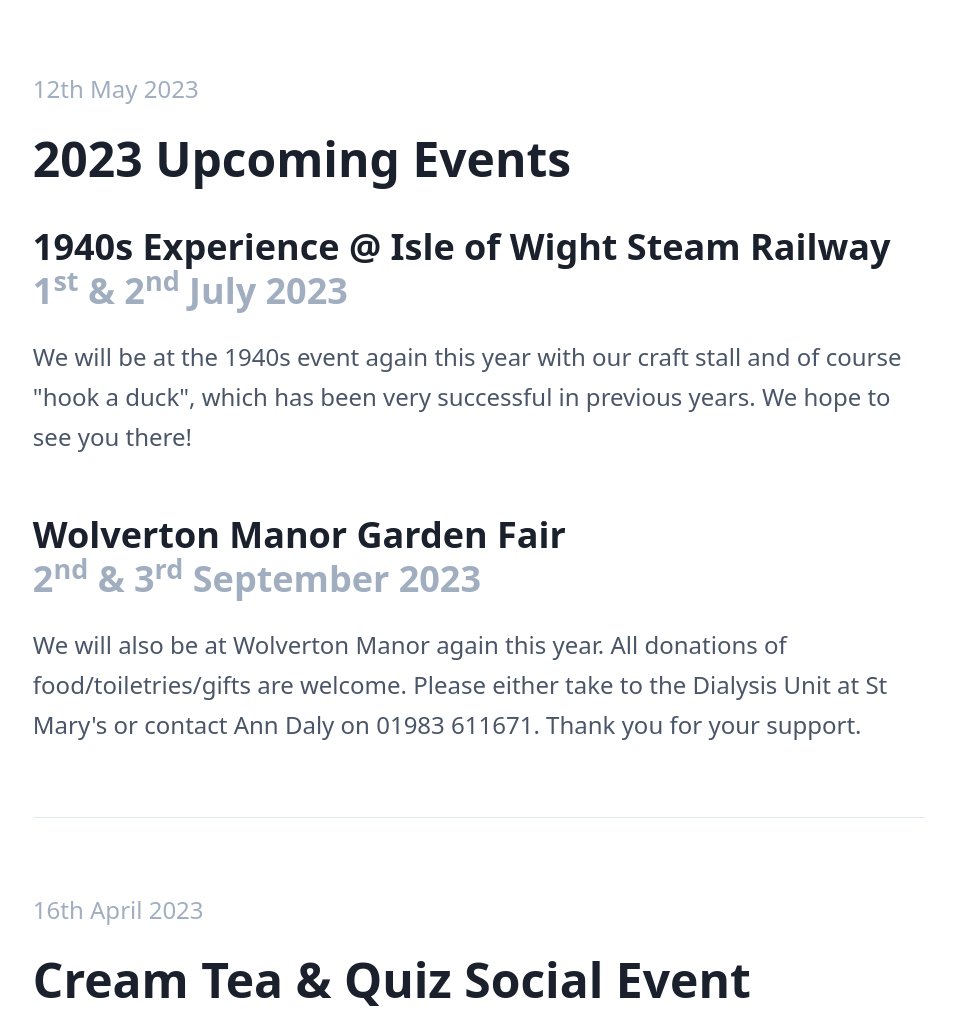
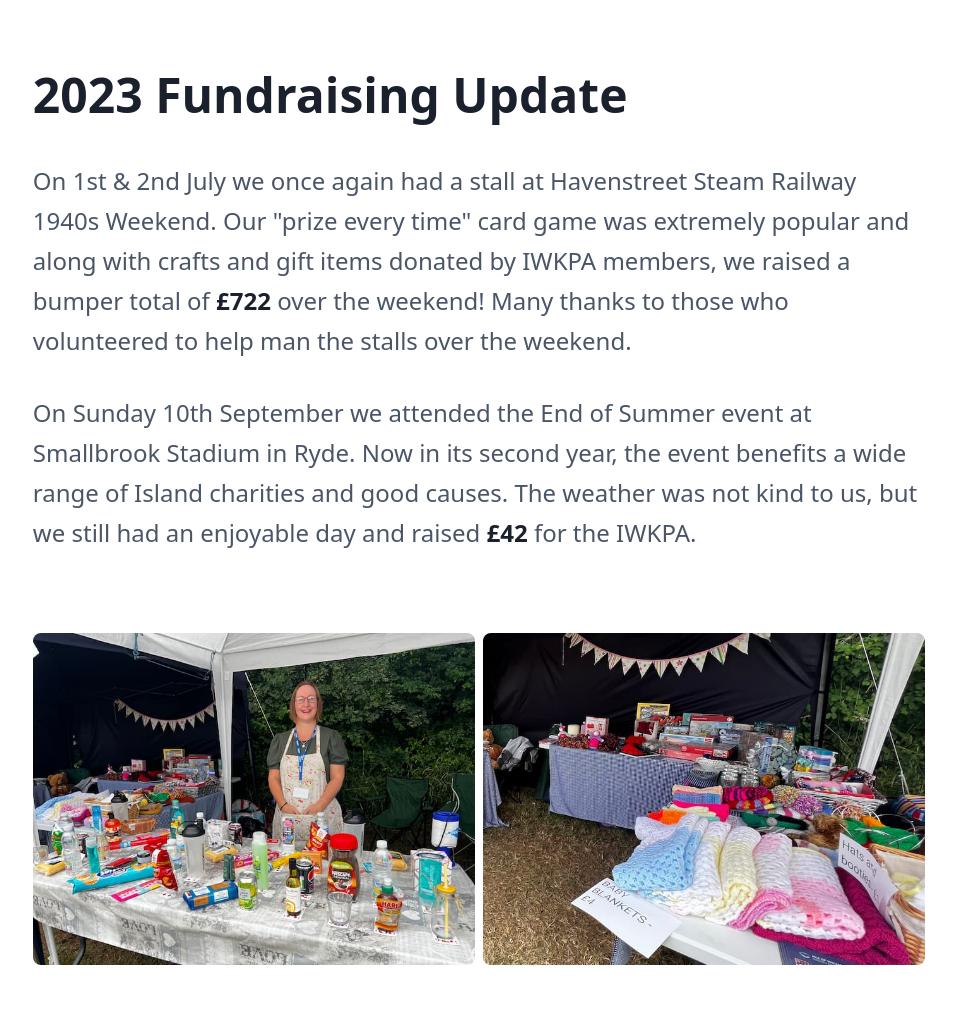
Before and after one commit to mcapewell/iwkpa, a website: page news.html in a window 1280 px wide. Shown: the part 382-1391 px from the top of the page, without its empty margins (161-1117 px from the left). Drawn offline with Linux system fonts and the light colour scheme.

Commit message:
Added details of 2023 fundraising

```diff
--- a/news.html
+++ b/news.html
@@ -63,18 +63,15 @@
                 <p class="lead">All the latest IWKPA news, straight from the team.</p>
 
                 <hr>
-                <div class="text-gray-500" style="margin-bottom: -2em;">12th May 2023</div>
-                <h2>2023 Upcoming Events</h2>
-                <h3>
-                    1940s Experience @ Isle of Wight Steam Railway<br>
-                    <span class="text-gray-500">1<sup>st</sup> & 2<sup>nd</sup> July 2023</span>
-                </h3>
-                <p>We will be at the 1940s event again this year with our craft stall and of course "hook a duck", which has been very successful in previous years. We hope to see you there!</p>
-                <h3>
-                    Wolverton Manor Garden Fair<br>
-                    <span class="text-gray-500">2<sup>nd</sup> & 3<sup>rd</sup> September 2023</span>
-                </h3>
-                <p>We will also be at Wolverton Manor again this year. All donations of food/toiletries/gifts are welcome. Please either take to the Dialysis Unit at St Mary's or contact Ann Daly on 01983 611671. Thank you for your support.</p>
+                <h2>2023 Fundraising Update</h2>
+                <p>On 1st & 2nd July we once again had a stall at Havenstreet Steam Railway 1940s Weekend. Our "prize every time" card game was extremely popular and along with crafts and gift items donated by IWKPA members, we raised a bumper total of <strong>&pound;722</strong> over the weekend! Many thanks to those who volunteered to help man the stalls over the weekend.</p>
+                <p>On Sunday 10th September we attended the End of Summer event at Smallbrook Stadium in Ryde. Now in its second year, the event benefits a wide range of Island charities and good causes. The weather was not kind to us, but we still had an enjoyable day and raised <strong>&pound;42</strong> for the IWKPA.</p>
+                <div class="grid grid-cols-2 gap-2">
+                    <img class="rounded lg:rounded-lg" src="images/2023_havenstreet_1.jpg" alt="IWKPA fundraising stall">
+                    <img class="rounded lg:rounded-lg" src="images/2023_havenstreet_2.jpg" alt="IWKPA fundraising stall">
+                    <img class="rounded lg:rounded-lg" src="images/2023_havenstreet_3.jpg" alt="IWKPA fundraising stall">
+                    <img class="rounded lg:rounded-lg" src="images/2023_havenstreet_4.jpg" alt="IWKPA fundraising stall">
+                </div>
 
                 <hr>
                 <div class="text-gray-500" style="margin-bottom: -2em;">16th April 2023</div>
```
Also changed, not shown: images/2023_havenstreet_1.jpg (added), images/2023_havenstreet_2.jpg (added), images/2023_havenstreet_3.jpg (added), images/2023_havenstreet_4.jpg (added).
